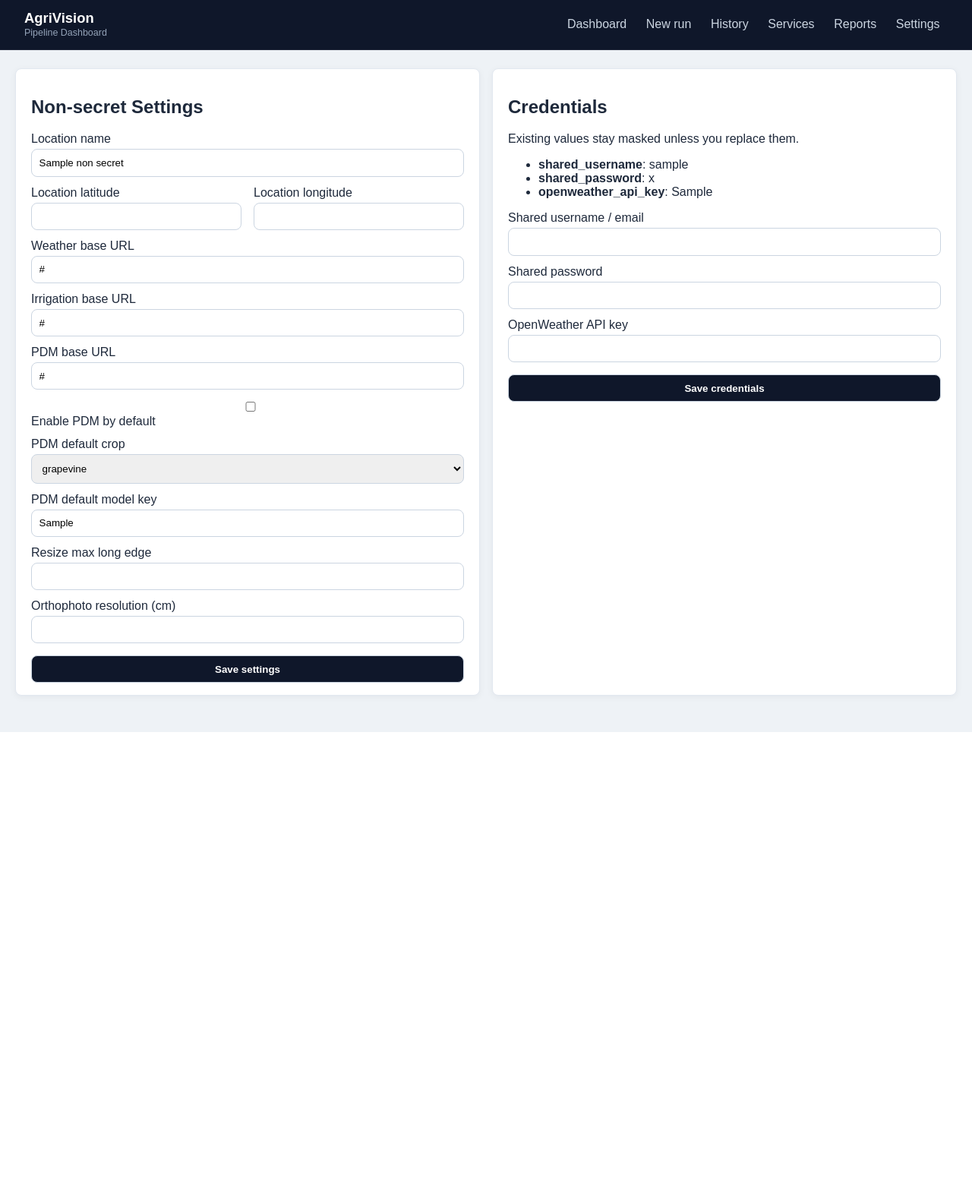
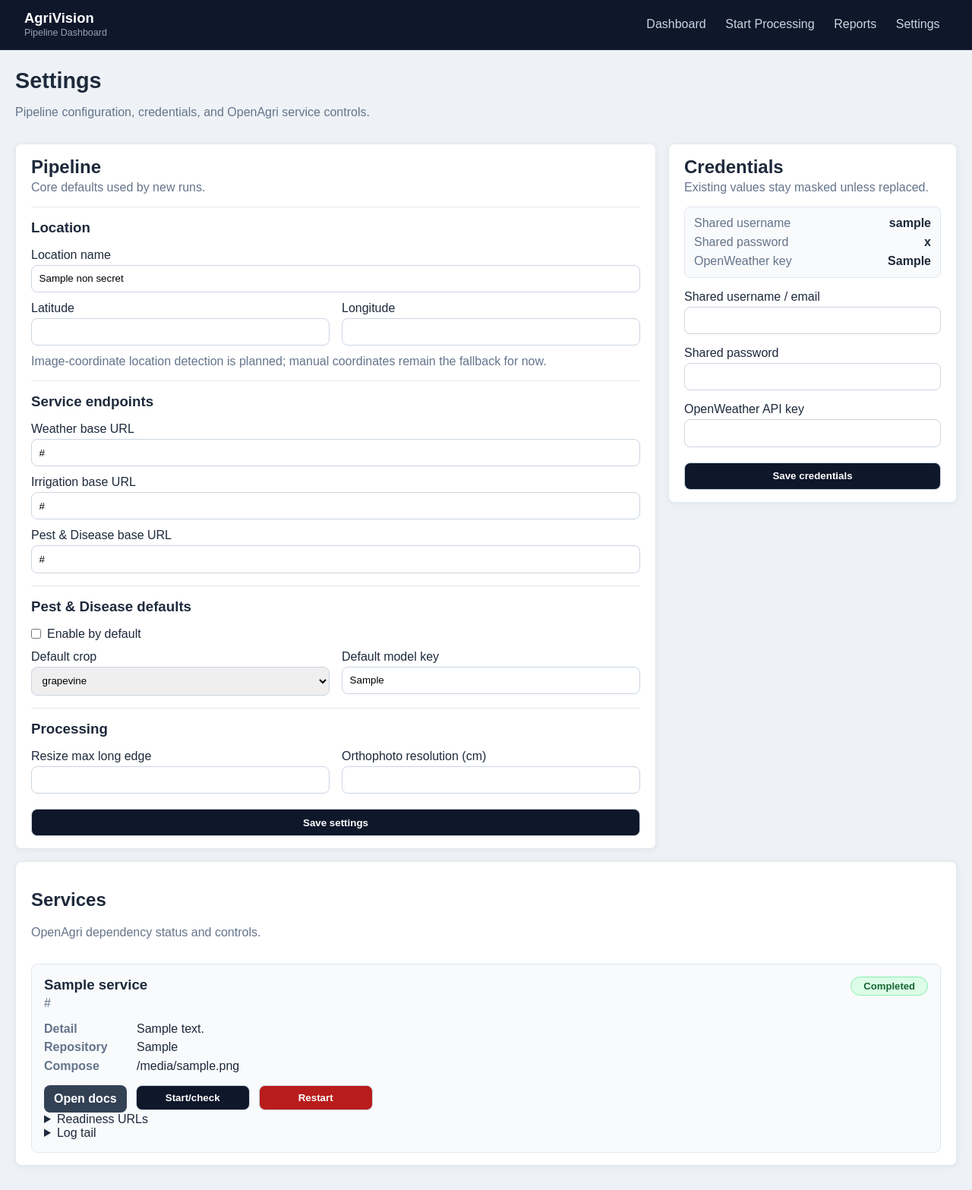
Before and after one commit to GEvang/agrivision-pipeline, a FastAPI app: template agrivision/app/web/templates/settings.html in a window 1280 px wide. Shown: the whole page at 76% size. Before the commit the page ends 964 px from the top, so only its background shows below. Run offline with FastAPI, Linux system fonts and the light colour scheme; the template is opened without the code that fills it: most values are stand-ins (such as "Sample title", 1, 10 or a date in 2020).

Commit message:
Refine dashboard navigation and run service controls

```diff
--- a/agrivision/app/formatters.py
+++ b/agrivision/app/formatters.py
@@ -42,6 +42,7 @@ def step_summary(run) -> str:
     parts = [
         'ODM' if selected.run_odm else 'Existing orthos',
         'Weather' if selected.fetch_weather else 'No weather',
+        'Irrigation' if selected.run_irrigation else 'No irrigation',
         'PDM' if selected.run_pdm else 'No PDM',
     ]
     if selected.resize_images:
--- a/agrivision/app/routes/reports.py
+++ b/agrivision/app/routes/reports.py
@@ -1,7 +1,7 @@
 from __future__ import annotations
 
 from fastapi import APIRouter, HTTPException, Request
-from fastapi.responses import HTMLResponse
+from fastapi.responses import HTMLResponse, RedirectResponse
 
 from agrivision.app import dependencies as deps
 
@@ -10,9 +10,9 @@ router = APIRouter()
 
 @router.get('/reports')
 def reports(request: Request):
+    if 'text/html' in request.headers.get('accept', ''):
+        return RedirectResponse(url='/runs', status_code=303)
     report_items = deps.report_service.list_reports(generate_previews=False)
-    if 'text/html' in request.headers.get('accept', ''):
-        return deps.templates.TemplateResponse(request, 'reports.html', {'reports': report_items})
     return [item.model_dump(mode='json') for item in report_items]
 
 
--- a/agrivision/app/routes/runs.py
+++ b/agrivision/app/routes/runs.py
@@ -179,6 +179,7 @@ def create_run_ui(
     upload_run_id: str = Form(...),
     run_name: str = Form(''),
     fetch_weather: bool = Form(False),
+    run_irrigation: bool = Form(False),
     run_pdm: bool = Form(False),
     pdm_crop: str = Form('grapevine'),
     pdm_model_key: str = Form('grapevine_powdery_mildew_risk_v1'),
@@ -196,6 +197,7 @@ def create_run_ui(
                 'resize_images': False,
                 'run_odm': False,
                 'fetch_weather': fetch_weather,
+                'run_irrigation': run_irrigation,
                 'run_pdm': run_pdm,
                 'generate_report': generate_report,
             },
@@ -214,6 +216,7 @@ def create_run_ui(
             form_values={
                 'run_name': run_name,
                 'fetch_weather': fetch_weather,
+                'run_irrigation': run_irrigation,
                 'run_pdm': run_pdm,
                 'pdm_crop': pdm_crop,
                 'pdm_model_key': pdm_model_key,
--- a/agrivision/app/routes/settings.py
+++ b/agrivision/app/routes/settings.py
@@ -5,6 +5,7 @@ from fastapi.responses import RedirectResponse
 
 from agrivision.app import dependencies as deps
 from agrivision.app.schemas.settings import CredentialsUpdateRequest, SettingsUpdateRequest
+from agrivision.services.service_control import service_statuses
 
 router = APIRouter()
 
@@ -12,6 +13,7 @@ router = APIRouter()
 @router.get('/settings')
 def settings_page(request: Request):
     view = deps.settings_service.get_settings_view()
+    view['services'] = service_statuses(include_logs=True)
     if 'text/html' in request.headers.get('accept', ''):
         return deps.templates.TemplateResponse(request, 'settings.html', view)
     return view
--- a/agrivision/app/routes/uploads.py
+++ b/agrivision/app/routes/uploads.py
@@ -106,6 +106,7 @@ async def create_orthophotos_ui(
                 'resize_images': reduce_images,
                 'run_odm': True,
                 'fetch_weather': False,
+                'run_irrigation': False,
                 'run_pdm': False,
                 'generate_report': False,
             },
--- a/agrivision/app/schemas/runs.py
+++ b/agrivision/app/schemas/runs.py
@@ -14,6 +14,7 @@ class StepSelection(BaseModel):
     resize_images: bool = False
     run_odm: bool = True
     fetch_weather: bool = True
+    run_irrigation: bool = True
     run_pdm: bool = True
     generate_report: bool = True
 
--- a/agrivision/app/web/static/styles.css
+++ b/agrivision/app/web/static/styles.css
@@ -144,6 +144,22 @@ button.action-chip { font-family:inherit; }
 .form-grid label { margin-bottom:0; }
 .compact-fieldset { max-width:320px; }
 .button-row button { width:auto; min-width:150px; margin:0; }
+.settings-layout { display:grid; grid-template-columns:minmax(0, 1fr) minmax(280px, 380px); gap:1rem; align-items:start; }
+.settings-card { display:grid; gap:1rem; }
+.settings-main { align-content:start; }
+.settings-side { display:grid; gap:1rem; }
+.settings-section-head h2, .settings-group h3, .embedded-service-card h3 { margin:0 0 0.25rem; }
+.settings-section-head p, .settings-group p, .embedded-service-card p { margin:0; }
+.settings-group { border-top:1px solid #e2e8f0; padding-top:1rem; display:grid; gap:0.75rem; }
+.settings-group label, .settings-card label { margin-bottom:0; }
+.toggle-line { display:flex; align-items:center; gap:0.5rem; }
+.toggle-line input { width:auto; margin:0; }
+.credential-list { display:grid; grid-template-columns:auto minmax(0, 1fr); gap:0.45rem 0.75rem; padding:0.75rem; border:1px solid #e2e8f0; border-radius:8px; background:#f8fafc; }
+.credential-list span { color:#64748b; }
+.credential-list strong { overflow-wrap:anywhere; text-align:right; }
+.compact-services { grid-template-columns:repeat(auto-fit, minmax(320px, 1fr)); }
+.embedded-service-card { border:1px solid #e2e8f0; border-radius:8px; padding:1rem; background:#f8fafc; }
+.embedded-service-card .log-box { max-height:220px; }
 
 @media (max-width: 760px) {
   .site-header, .dashboard-hero, .panel-header { flex-direction:column; align-items:flex-start; }
@@ -152,4 +168,6 @@ button.action-chip { font-family:inherit; }
   .filter-tabs { justify-content:flex-start; }
   .workflow-tabs { grid-template-columns:1fr; }
   .button-row button { width:100%; }
+  .settings-layout { grid-template-columns:1fr; }
+  .credential-list strong { text-align:left; }
 }
--- a/agrivision/app/web/templates/base.html
+++ b/agrivision/app/web/templates/base.html
@@ -14,10 +14,8 @@
     </div>
     <nav>
       <a href="/">Dashboard</a>
-      <a href="/runs/new">New run</a>
-      <a href="/runs">History</a>
-      <a href="/services">Services</a>
-      <a href="/reports">Reports</a>
+      <a href="/runs/new">Start Processing</a>
+      <a href="/runs">Reports</a>
       <a href="/settings">Settings</a>
     </nav>
   </header>
--- a/agrivision/app/web/templates/new_run.html
+++ b/agrivision/app/web/templates/new_run.html
@@ -3,7 +3,7 @@
 <section class="panel run-workflow">
   <div class="panel-header">
     <div>
-      <h2>New Run</h2>
+      <h2>Start Processing</h2>
       <p class="muted">Create orthophotos first, then run parcel analysis from an orthophoto dataset.</p>
     </div>
   </div>
@@ -74,6 +74,7 @@
       <fieldset>
         <legend>Processing steps</legend>
         <label><input type="checkbox" name="fetch_weather" value="true" {% if form_values.get('fetch_weather', True) %}checked{% endif %} /> Fetch weather</label>
+        <label><input type="checkbox" name="run_irrigation" value="true" {% if form_values.get('run_irrigation', True) %}checked{% endif %} /> Run Irrigation</label>
         <label><input type="checkbox" name="run_pdm" value="true" {% if form_values.get('run_pdm', pdm_enabled_by_default) %}checked{% endif %} /> Run Pest &amp; Disease</label>
         <label><input type="checkbox" name="generate_report" value="true" {% if form_values.get('generate_report', True) %}checked{% endif %} /> Generate report</label>
       </fieldset>
@@ -145,6 +146,7 @@
         resize_images: false,
         run_odm: false,
         fetch_weather: data.has('fetch_weather'),
+        run_irrigation: data.has('run_irrigation'),
         run_pdm: data.has('run_pdm'),
         generate_report: data.has('generate_report')
       },
--- a/agrivision/app/web/templates/runs.html
+++ b/agrivision/app/web/templates/runs.html
@@ -2,11 +2,11 @@
 {% block content %}
 <section class="dashboard-hero">
   <div>
-    <h2>Run History</h2>
+    <h2>Reports</h2>
     <p class="muted">{{ filtered_count }} shown from {{ total_runs }} total runs</p>
   </div>
   <div class="button-row">
-    <a class="button-link" href="/runs/new">New run</a>
+    <a class="button-link" href="/runs/new">Start Processing</a>
     <form method="post" action="/ui/runs/clear-stuck" onsubmit="return confirm('Clear queued/running runs that are not attached to a live dashboard worker?');">
       <button class="button-link secondary" type="submit">Clear stuck</button>
     </form>
--- a/agrivision/app/web/templates/settings.html
+++ b/agrivision/app/web/templates/settings.html
@@ -1,40 +1,125 @@
 {% extends 'base.html' %}
 {% block content %}
-<section class="grid two-col">
-  <form class="panel" method="post" action="/ui/settings">
-    <h2>Non-secret Settings</h2>
+<section class="dashboard-hero">
+  <div>
+    <h2>Settings</h2>
+    <p class="muted">Pipeline configuration, credentials, and OpenAgri service controls.</p>
+  </div>
+</section>
+
+<section class="settings-layout">
+  <form class="panel settings-card settings-main" method="post" action="/ui/settings">
+    <div class="settings-section-head">
+      <h2>Pipeline</h2>
+      <p class="muted">Core defaults used by new runs.</p>
+    </div>
+
+    <div class="settings-group">
+      <h3>Location</h3>
       <label>Location name<input type="text" name="location_name" value="{{ non_secret.location_name }}" /></label>
       <div class="inline-fields">
-      <label>Location latitude<input type="number" step="any" name="location_lat" value="{{ non_secret.location_lat }}" /></label>
-      <label>Location longitude<input type="number" step="any" name="location_lon" value="{{ non_secret.location_lon }}" /></label>
+        <label>Latitude<input type="number" step="any" name="location_lat" value="{{ non_secret.location_lat }}" /></label>
+        <label>Longitude<input type="number" step="any" name="location_lon" value="{{ non_secret.location_lon }}" /></label>
       </div>
+      <p class="muted">Image-coordinate location detection is planned; manual coordinates remain the fallback for now.</p>
+    </div>
+
+    <div class="settings-group">
+      <h3>Service endpoints</h3>
       <label>Weather base URL<input type="text" name="weather_base_url" value="{{ non_secret.weather_base_url }}" /></label>
       <label>Irrigation base URL<input type="text" name="irrigation_base_url" value="{{ non_secret.irrigation_base_url }}" /></label>
-    <label>PDM base URL<input type="text" name="pdm_base_url" value="{{ non_secret.pdm_base_url }}" /></label>
-    <label><input type="checkbox" name="pdm_enabled_by_default" value="true" {% if non_secret.pdm_enabled_by_default %}checked{% endif %} /> Enable PDM by default</label>
-    <label>PDM default crop
+      <label>Pest &amp; Disease base URL<input type="text" name="pdm_base_url" value="{{ non_secret.pdm_base_url }}" /></label>
+    </div>
+
+    <div class="settings-group">
+      <h3>Pest &amp; Disease defaults</h3>
+      <label class="toggle-line"><input type="checkbox" name="pdm_enabled_by_default" value="true" {% if non_secret.pdm_enabled_by_default %}checked{% endif %} /> Enable by default</label>
+      <div class="inline-fields">
+        <label>Default crop
           <select name="pdm_default_crop">
             <option value="grapevine" {% if non_secret.pdm_default_crop == 'grapevine' %}selected{% endif %}>grapevine</option>
             <option value="olive" {% if non_secret.pdm_default_crop == 'olive' %}selected{% endif %}>olive</option>
           </select>
         </label>
-    <label>PDM default model key<input type="text" name="pdm_default_model_key" value="{{ non_secret.pdm_default_model_key }}" /></label>
+        <label>Default model key<input type="text" name="pdm_default_model_key" value="{{ non_secret.pdm_default_model_key }}" /></label>
+      </div>
+    </div>
+
+    <div class="settings-group">
+      <h3>Processing</h3>
+      <div class="inline-fields">
         <label>Resize max long edge<input type="number" name="resize_max_long_edge" value="{{ non_secret.resize_max_long_edge }}" /></label>
         <label>Orthophoto resolution (cm)<input type="number" name="orthophoto_resolution_cm" value="{{ non_secret.orthophoto_resolution_cm }}" /></label>
+      </div>
+    </div>
+
     <button type="submit">Save settings</button>
   </form>
-  <form class="panel" method="post" action="/ui/settings/credentials">
+
+  <aside class="settings-side">
+    <form class="panel settings-card" method="post" action="/ui/settings/credentials">
+      <div class="settings-section-head">
         <h2>Credentials</h2>
-    <p>Existing values stay masked unless you replace them.</p>
-    <ul>
-      <li><strong>shared_username</strong>: {{ credentials.shared_username }}</li>
-      <li><strong>shared_password</strong>: {{ credentials.shared_password }}</li>
-      <li><strong>openweather_api_key</strong>: {{ credentials.openweather_api_key }}</li>
-    </ul>
+        <p class="muted">Existing values stay masked unless replaced.</p>
+      </div>
+      <div class="credential-list">
+        <span>Shared username</span><strong>{{ credentials.shared_username }}</strong>
+        <span>Shared password</span><strong>{{ credentials.shared_password }}</strong>
+        <span>OpenWeather key</span><strong>{{ credentials.openweather_api_key }}</strong>
+      </div>
       <label>Shared username / email<input type="text" name="shared_username" /></label>
       <label>Shared password<input type="password" name="shared_password" /></label>
       <label>OpenWeather API key<input type="password" name="openweather_api_key" /></label>
       <button type="submit">Save credentials</button>
     </form>
+  </aside>
+</section>
+
+<section class="panel" id="services">
+  <div class="panel-header">
+    <div>
+      <h2>Services</h2>
+      <p class="muted">OpenAgri dependency status and controls.</p>
+    </div>
+  </div>
+  <div class="service-diagnostics compact-services">
+    {% for service in services %}
+    <article class="service-card embedded-service-card">
+      <div class="panel-header">
+        <div>
+          <h3>{{ service.name }}</h3>
+          <p class="muted">{{ service.base_url }}</p>
+        </div>
+        <span class="status-badge status-{{ 'completed' if service.state == 'ok' else 'failed' if service.state in ['warn', 'missing'] else service.state }}">{{ service.state }}</span>
+      </div>
+      <dl class="service-details">
+        <dt>Detail</dt><dd>{{ service.detail }}</dd>
+        <dt>Repository</dt><dd>{{ service.repo_dir }}</dd>
+        <dt>Compose</dt><dd>{{ service.compose_file or '-' }}</dd>
+      </dl>
+      <div class="button-row">
+        <a class="button-link secondary compact" href="{{ service.docs_url }}" target="_blank" rel="noreferrer">Open docs</a>
+        <form method="post" action="/ui/services/{{ service.key }}/start">
+          <button class="compact" type="submit">Start/check</button>
+        </form>
+        <form method="post" action="/ui/services/{{ service.key }}/restart" onsubmit="return confirm('Restart {{ service.name }} service containers?');">
+          <button class="danger-button compact" type="submit">Restart</button>
+        </form>
+      </div>
+      <details>
+        <summary>Readiness URLs</summary>
+        <ul>
+          {% for url in service.readiness_urls %}
+          <li>{{ url }}</li>
+          {% endfor %}
+        </ul>
+      </details>
+      <details>
+        <summary>Log tail</summary>
+        <pre class="log-box">{{ service.logs or 'No compose logs available.' }}</pre>
+      </details>
+    </article>
+    {% endfor %}
+  </div>
 </section>
 {% endblock %}
--- a/agrivision/services/preflight_service.py
+++ b/agrivision/services/preflight_service.py
@@ -48,7 +48,8 @@ class PreflightService:
         if request.selected_steps.fetch_weather:
             self._append_service_check(checks, blockers, 'Weather', config.get('weather', {}).get('base_url', ''))
 
-        self._append_service_check(checks, warnings, 'Irrigation', config.get('irrigation', {}).get('base_url', ''))
+        if request.selected_steps.run_irrigation:
+            self._append_service_check(checks, warnings, 'Irrigation', config.get('irrigation', {}).get('base_url', ''))
 
         if request.selected_steps.run_pdm:
             self._append_service_check(checks, blockers, 'PDM', config.get('pdm', {}).get('base_url', ''))
--- a/agrivision/services/run_service.py
+++ b/agrivision/services/run_service.py
@@ -85,7 +85,8 @@ class RunService:
         ])
         if selected_steps.fetch_weather:
             stages.append(StageStatus(key='fetch_weather', label='Fetch weather'))
-        stages.append(StageStatus(key='irrigation_enrichment', label='Irrigation enrichment'))
+        if selected_steps.run_irrigation:
+            stages.append(StageStatus(key='irrigation_enrichment', label='Irrigation enrichment'))
         if selected_steps.run_pdm:
             stages.append(StageStatus(key='pdm_enrichment', label='Pest & disease enrichment'))
         if selected_steps.generate_report:
@@ -363,6 +364,7 @@ class RunService:
                         run_resize_step=selected.resize_images,
                         skip_odm=not selected.run_odm,
                         skip_weather=not selected.fetch_weather,
+                        skip_irrigation=not selected.run_irrigation,
                         skip_pdm=not selected.run_pdm,
                         skip_report=not selected.generate_report,
                         pdm_crop=record.parameters.get('pdm_crop'),
```
Also changed, not shown: agrivision/app/routes/services.py (+7 -12 lines), agrivision/app/web/templates/dashboard.html (+60 -60 lines), agrivision/pipeline/orchestrator.py (+18 -12 lines), tests/integration/test_orchestrator_smoke.py (+27 -0 lines), tests/system/test_dashboard_ui_smoke.py (+4 -2 lines), tests/unit/test_dashboard_run_service.py (+31 -0 lines). Lines whose indentation alone changed are shown as unchanged.
